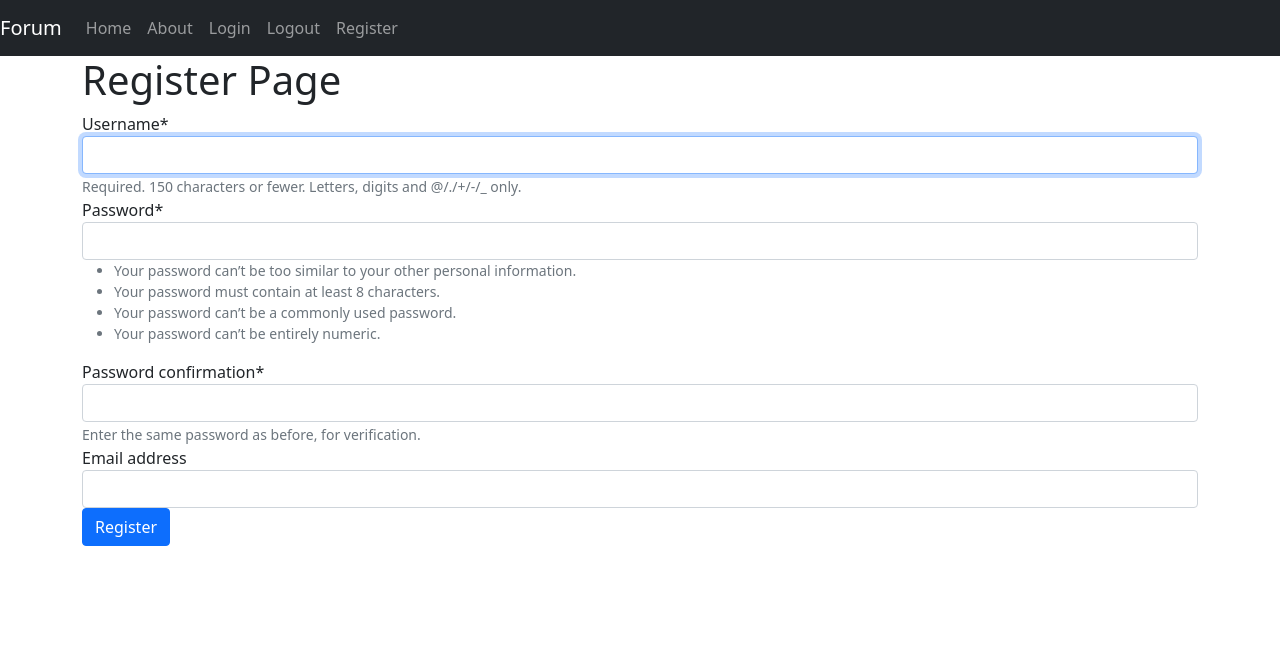
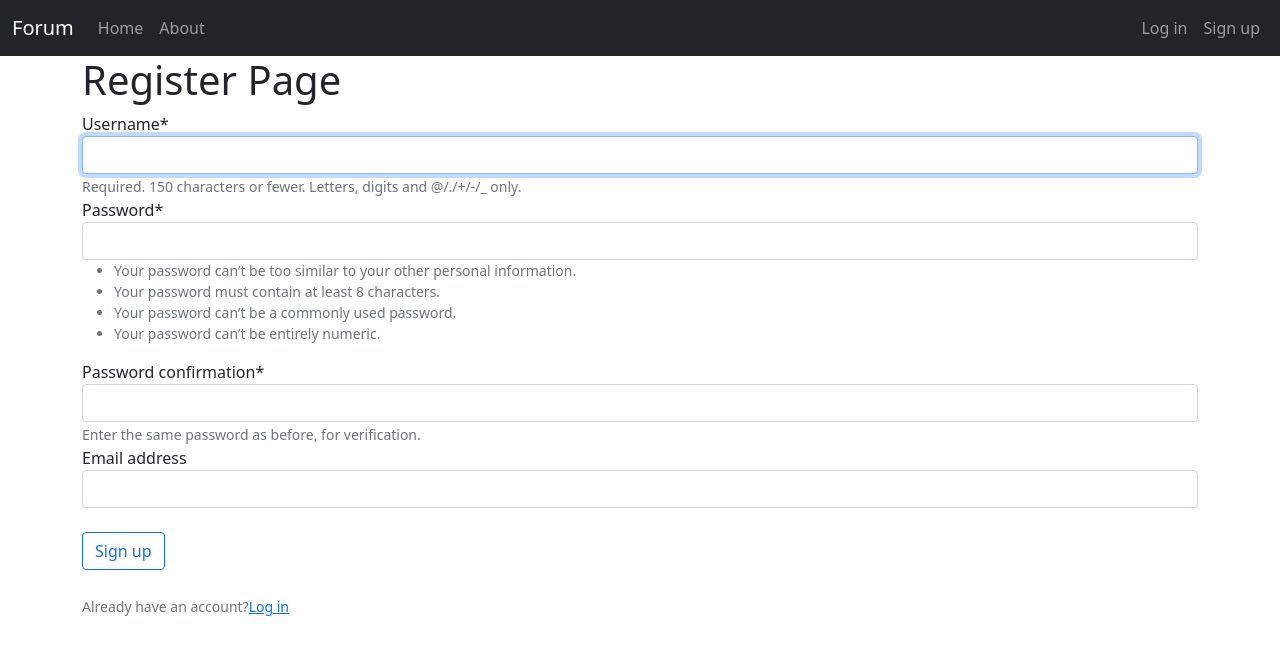
Before and after one commit to LeoVorona/Forum_Django, a Django app: page /register in a window 1280 px wide. Shown: the top 655 px of the page. Run offline with Django 4.2, Linux system fonts and the light colour scheme; some libraries are stand-ins or nearby versions.

Commit message:
save changes

```diff
--- a/forum_prj/settings.py
+++ b/forum_prj/settings.py
@@ -124,7 +124,8 @@ MEDIA_ROOT = os.path.join(BASE_DIR, 'media')
 # https://docs.djangoproject.com/en/4.1/ref/settings/#default-auto-field
 
 LOGIN_REDIRECT_URL = 'index'
-LOGOUT_REDIRECT_URL = 'index'
+LOGIN_URL = 'login'
+
 
 CRISPY_TEMPLATE_PACK = 'bootstrap4'
 
--- a/service/urls.py
+++ b/service/urls.py
@@ -6,7 +6,7 @@ urlpatterns = [
    # path('', include('django.contrib.auth.urls')),
     path('register', views.RegisterForm.as_view(), name='register' ),
     path('login/', auth_views.LoginView.as_view(template_name = 'login.html'), name ='login'),
-    path('logout/', auth_views.LogoutView.as_view(), name ='logout'),
+    path('logout/', auth_views.LogoutView.as_view(template_name = 'logout.html'), name ='logout'),
     path('', views.PostsView.as_view(), name='index'),
     path('post/<int:pk>', views.DetailPostView.as_view(), name='detail_post'),
     path('create_post', views.CreatePostView.as_view(), name='create_post'),
--- a/service/views.py
+++ b/service/views.py
@@ -3,10 +3,14 @@ from service.models import Post, Comment
 from django.views.generic import ListView, DetailView, CreateView, UpdateView, DeleteView
 from .forms import PostForm, CommentForm, UserRegisterForm
 from django.urls import reverse_lazy
+from django.contrib.auth.decorators import login_required
+from django.contrib.auth.mixins import LoginRequiredMixin
 
 
 def index(req):
     return render(req, 'index.html')
+
+@login_required
 def about(req):
     return render(req, 'about.html')
 
@@ -24,23 +28,23 @@ class DetailPostView(DetailView):
     model = Post
     template_name = 'detail_post.html'
 
-class CreatePostView(CreateView):
+class CreatePostView(LoginRequiredMixin,CreateView):
     model = Post
     template_name = 'create_post.html'
     form_class = PostForm
 
-class UpdatePostView(UpdateView):
+class UpdatePostView(LoginRequiredMixin,UpdateView):
     model = Post
     template_name = 'create_post.html'
     form_class = PostForm
 
 
-class DeletePostView(DeleteView):
+class DeletePostView(LoginRequiredMixin,DeleteView):
     model = Post
     template_name = 'delete_post.html'
     success_url = reverse_lazy('index')
 
-class AddCommentView(CreateView):
+class AddCommentView(LoginRequiredMixin,CreateView):
     model = Post
     template_name = 'add_comment.html'
     form_class = CommentForm
--- a/templates/about.html
+++ b/templates/about.html
@@ -2,4 +2,5 @@
 
 {% block content %}
     <h1>About</h1>
+    <p>{{ user.username }}</p>
 {% endblock %}
--- a/templates/index.html
+++ b/templates/index.html
@@ -21,9 +21,9 @@
         <table class="table">
             <thead>
               <tr>
-                  <th scope="col">Title</th>
-                  <th scope="col">Description</th>
-                  <th scope="col">Created at</th>
+                <th scope="col">Title</th>
+                <th scope="col">Description</th>
+                <th scope="col">Created at</th>
                 <th scope="col">Edit</th>
                 <th scope="col">Delete</th>
               </tr>
--- a/templates/login.html
+++ b/templates/login.html
@@ -9,5 +9,8 @@
         <br>
         <button class="btn btn-primary">Log In</button>
     </form>
+    <small class="text-muted">
+        Not registred yet?<a href="{% url 'register' %}">Sign up</a>
+    </small>
 
 {% endblock %}
--- a/templates/navbar.html
+++ b/templates/navbar.html
@@ -1,4 +1,5 @@
 <nav class="navbar navbar-expand-lg navbar-dark bg-dark">
+  <div class="container-fluid">
     <a class="navbar-brand" href="#">Forum</a>
     <button class="navbar-toggler" type="button" data-toggle="collapse" data-target="#navbarNavAltMarkup" aria-controls="navbarNavAltMarkup" aria-expanded="false" aria-label="Toggle navigation">
       <span class="navbar-toggler-icon"></span>
@@ -7,9 +8,15 @@
       <div class="navbar-nav">
         <a class="nav-item nav-link" href="{% url 'index' %}">Home </a>
         <a class="nav-item nav-link" href="{% url 'about' %}">About</a>
-        <a class="nav-item nav-link" href="{% url 'login' %}">Login</a>
-        <a class="nav-item nav-link" href="{% url 'logout' %}">Logout</a>
-        <a class="nav-item nav-link" href="{% url 'register' %}">Register</a>
       </div>
     </div>
-  </nav>
+    <div class="navbar-nav navbar-right">
+      {% if user.is_authenticated %}
+        <a class="nav-item nav-link" href="{% url 'logout' %}">Logout</a>
+      {% else %}
+        <a class="nav-item nav-link" href="{% url 'login' %}">Log in</a>
+        <a class="nav-item nav-link" href="{% url 'register' %}">Sign up</a>
+      {% endif %}
+    </div>
+  </div>
+</nav>
--- a/templates/register.html
+++ b/templates/register.html
@@ -6,7 +6,11 @@
     <form method="POST">
         {% csrf_token %}
         {{ form|crispy }}
-        <button class="btn btn-primary">Register</button>
+        <br>
+        <button class="btn btn-outline-primary">Sign up</button>
     </form>
-
+    <br>
+    <small class="text-muted">
+        Already have an account?<a href="{% url 'login' %}">Log in</a>
+    </small>
 {% endblock %}
```
Also changed, not shown: templates/logout.html (added, +11 -0 lines).
